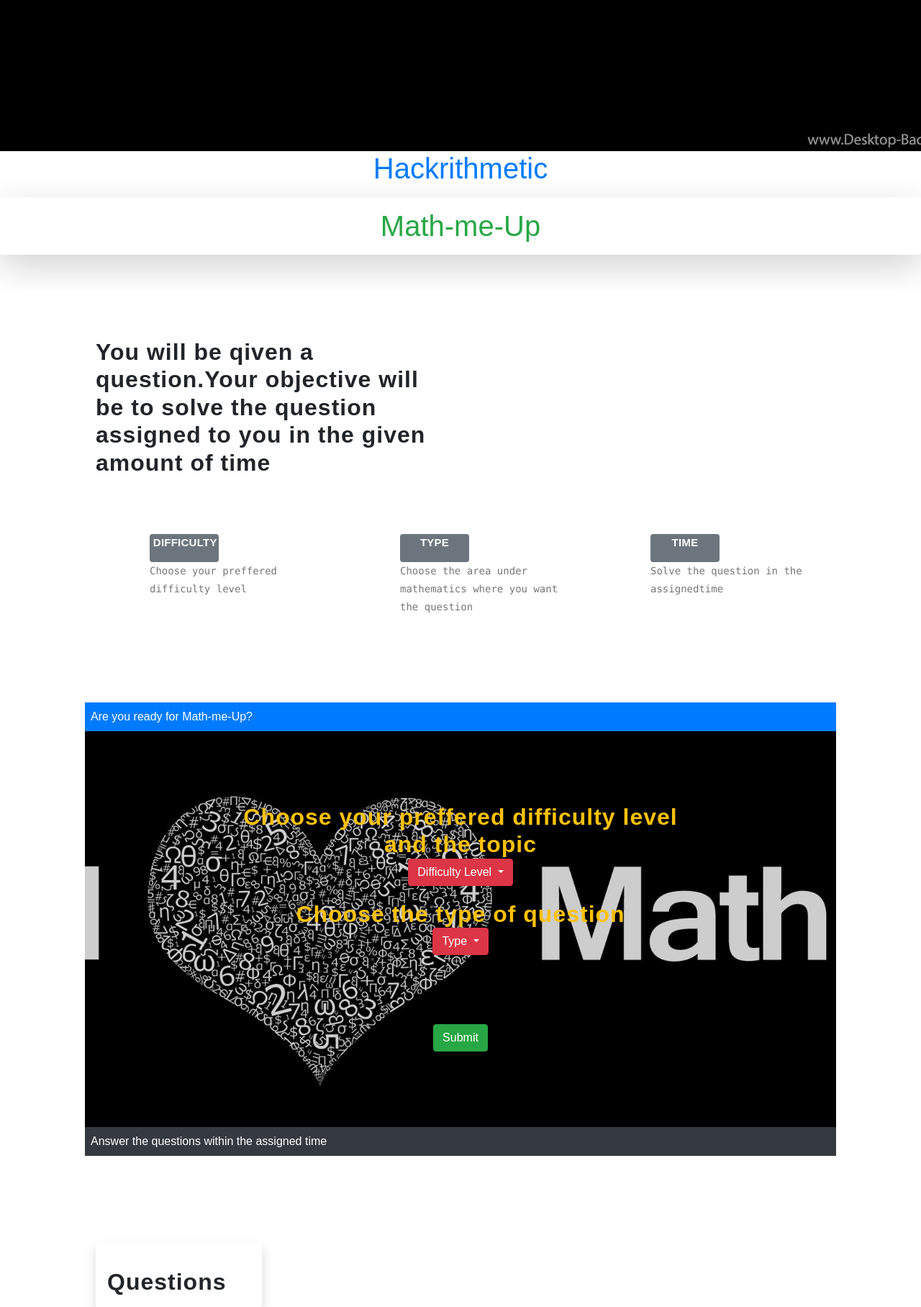
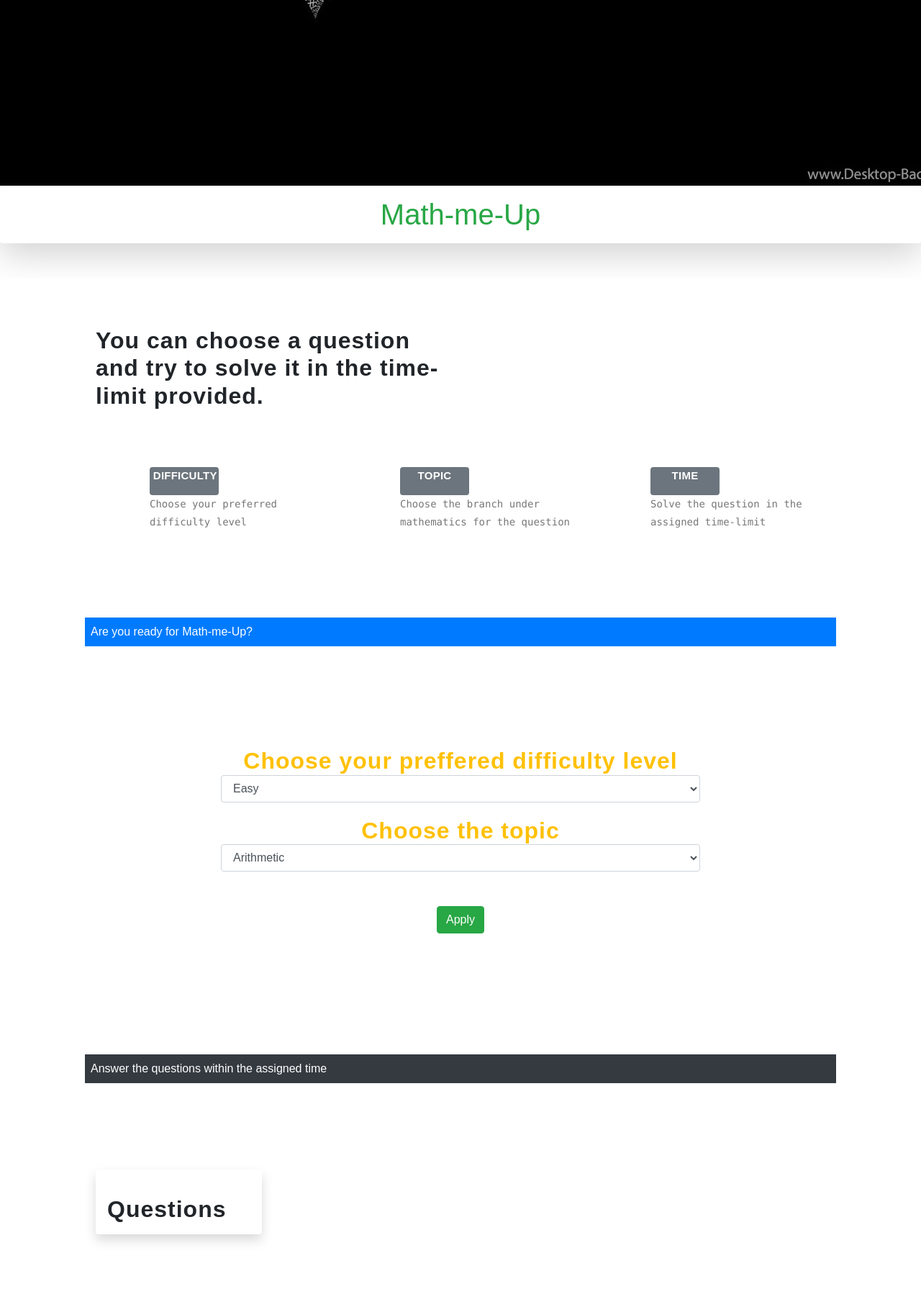
Before and after one commit to abelzach/Math-me-Up, a Flask app: page / in a window 1280 px wide. Shown: the part 840-2656 px from the top of the page at 72% size. Run offline with Flask 2, Linux system fonts and the light colour scheme; some libraries are stand-ins or nearby versions.

Commit message:
Front-end works

```diff
--- a/Web-app/app.py
+++ b/Web-app/app.py
@@ -1,22 +1,24 @@
 from flask import Flask, render_template
 from cs50 import SQL
+from helper import url
 
 
 app = Flask(__name__)
 
+app.config["TEMPLATES_AUTO_RELOAD"] = True
 
 db = SQL("sqlite:///questions.db")
+
+
+@app.route("/")
+def index():
+    return render_template("index.html")
 
 
 @app.route("/add")
 def addqn():
     return render_template("addqn.html")
 
-@app.route("/")
-def index():
-    return render_template("index.html")
-
-
 
 if __name__ == '__main__':
     app.run()
--- /dev/null
+++ b/Web-app/helper.py
@@ -0,0 +1 @@
+url = "http://numbersapi.com/"
--- a/Web-app/templates/index.html
+++ b/Web-app/templates/index.html
@@ -7,7 +7,7 @@
         <div class="col-lg-6 col-md-6 col-xs-12">
             <div class="left-text-content">
                 <div class="section-heading">
-                    <h2>You will be qiven a question.Your objective will be to solve the question assigned to you in the given amount of time</h2>
+                    <h2>You can choose a question and try to solve it in the time-limit provided.</h2>
                 </div>
                 </div>
             </div>
@@ -23,14 +23,12 @@
     <div class="row">
         <div class="col-lg-4 col-md-6 col-sm-12 col-xs-12" data-scroll-reveal="enter left move 30px over 0.6s after 0.4s">
             <div class="features-item">
-                <div class="features-icon">
 
-                </div>
                 <div class="features-content">
                     <div class="badge badge-secondary text-wrap" style="width: 6rem;">
                          <h4>Difficulty</h4>
                       </div>
-                    <p class="text-monospace">Choose your preffered difficulty level</p>
+                    <p class="text-monospace">Choose your preferred difficulty level</p>
                 </div>
             </div>
         </div>
@@ -41,9 +39,9 @@
                 </div>
                 <div class="features-content">
                     <div class="badge badge-secondary text-wrap" style="width: 6rem;">
-                        <h4>Type</h4>
+                        <h4>Topic</h4>
                      </div>
-                    <p class="text-monospace">Choose the area under mathematics where you want the question</p>
+                    <p class="text-monospace">Choose the branch under mathematics for the question</p>
 
                 </div>
             </div>
@@ -57,7 +55,7 @@
                     <div class="badge badge-secondary text-wrap" style="width: 6rem;">
                         <h4>Time</h4>
                      </div>
-                    <p class="text-monospace">Solve the question in the assignedtime</p>
+                    <p class="text-monospace">Solve the question in the assigned time-limit</p>
 
                 </div>
             </div>
@@ -66,45 +64,38 @@
 </div>
 </section>
 <span class="d-block p-2 bg-primary text-white">Are you ready for Math-me-Up?</span>
+<br/><br/><br/><br/><br/>
 
-<section class="section" id="subscribe">
 <div class="container">
     <div class="row">
         <div class="col-lg-8 offset-lg-2">
             <div class="section-heading">
-
-                <h2 class="text-warning">Choose your preffered difficulty level and the topic </h2>
-                <div class="btn-group">
-                    <button type="button" class="btn btn-danger dropdown-toggle" data-toggle="dropdown" aria-haspopup="true" aria-expanded="false">
-                      Difficulty Level
-                    </button>
-                    <div class="dropdown-menu">
-                      <a class="dropdown-item" value="e">Easy</a>
-                      <a class="dropdown-item" value="m">Medium</a>
-                      <a class="dropdown-item" value="h">Hard</a>
-                    </div>
-                  </div>
-       <h2 class="text-warning">Choose the type of question </h2>
-       <div class="btn-group">
-        <button type="button" class="btn btn-danger dropdown-toggle" data-toggle="dropdown" aria-haspopup="true" aria-expanded="false">
-          Type
-        </button>
-        <div class="dropdown-menu">
-          <a class="dropdown-item" value="s">Sets</a>
-          <a class="dropdown-item" value="p">Probability</a>
-          <a class="dropdown-item" value="c">Calculus</a>
-          <a class="dropdown-item" value="e">Equations</a>
-        </div>
-      </div>
-      <br><br><br><br><br>
-      <button type="button" class="btn btn-success">Submit</button>
-
+            <center>
+            <form method="post" action = "/">
+                <h2 class="text-warning">Choose your preffered difficulty level</h2>
+                <select class="form-control" id="exampleFormControlSelect1">
+                    <option value="Easy">Easy</option>
+                    <option value="Moderate">Moderate</option>
+                    <option value="Difficult">Difficult</option>
+                  </select>
+                <h2 class="text-warning">Choose the topic </h2>
+                <select class="form-control" id="exampleFormControlSelect1">
+                    <option value="Arithmetic">Arithmetic</option>
+                    <option value="Algebra">Algebra</option>
+                    <option value="Trigonometry">Trigonometry</option>
+                    <option value="Calculus">Calculus</option>
+                    <option value="Geometry">Geometry</option>
+                </select>
+                </div>
+                <br/><br/>
+                <center><button type="submit" class="btn btn-success">Apply</button></center>
+                </form>
+                </center>
             </div>
-
         </div>
     </div>
 </div>
-</section>
+<br/><br/><br/><br/><br/><br/><br/>
 
 <span class="d-block p-2 bg-dark text-white">Answer the questions within the assigned time</span>
 
--- a/Web-app/templates/layout.html
+++ b/Web-app/templates/layout.html
@@ -30,8 +30,8 @@
             <div class="row">
                 <div class="col-12">
                     <nav class="main-nav">
-                        <a href="index.html" class="logo">
-
+                        <a href="/" class="logo">
+                            Math-me-Up
                         </a>
 
                         <ul class="nav">
@@ -47,19 +47,14 @@
         </div>
 
     </header>
-
+    <br/><br/>
     <div class="item">
         <div class="img-fill">
             <img src="/static/images/slide-02.jpg" alt="">
             <div class="text-content">
-                <blockquote class="blockquote">
-                    <h1 class="text-primary" class="mb-0">Hackrithmetic</h1>
-
-                  </blockquote>
-                  <div class="shadow-lg p-3 mb-5 bg-white rounded">
+                <div class="shadow-lg p-3 mb-5 bg-white rounded">
                     <h1 class="text-success">Math-me-Up</h1>
-                  </div>
-
+                </div>
             </div>
         </div>
     </div>
@@ -71,12 +66,7 @@
             <div class="row">
                 <div class="col-lg-12">
                     <div class="section-heading">
-
                 <h2 class="text-primary" class="mb-0">Math fact coming up!!</h2>
-
-
-
-
                     </div>
                 </div>
                 <div class="card" style="width: 18rem;">
@@ -84,7 +74,6 @@
                     <div class="card-body">
                       <h5 class="card-title">Math-me-Up</h5>
                       <p class="card-text">Math-me-Up helps you mathaltetes out there to have some fun and learn in the progress. Doing questions in a limited time period helps students in particular to have a practice learning for their exams</p>
-
                     </div>
                   </div>
 
@@ -98,11 +87,9 @@
             <div class="row">
                 <div class="col-lg-6 col-xs-12">
                     <div class="left-text-content">
-
-                        <p>Exclusive project made by Abel and Athul for hackrithmetic</p>
+				        <p>Exclusive project made by Abel and Athul for hackrithmetic</p>
                     </div>
                 </div>
-
             </div>
         </div>
     </footer>
```
Also changed, not shown: Web-app/templates/addqn.html (+27 -30 lines).
